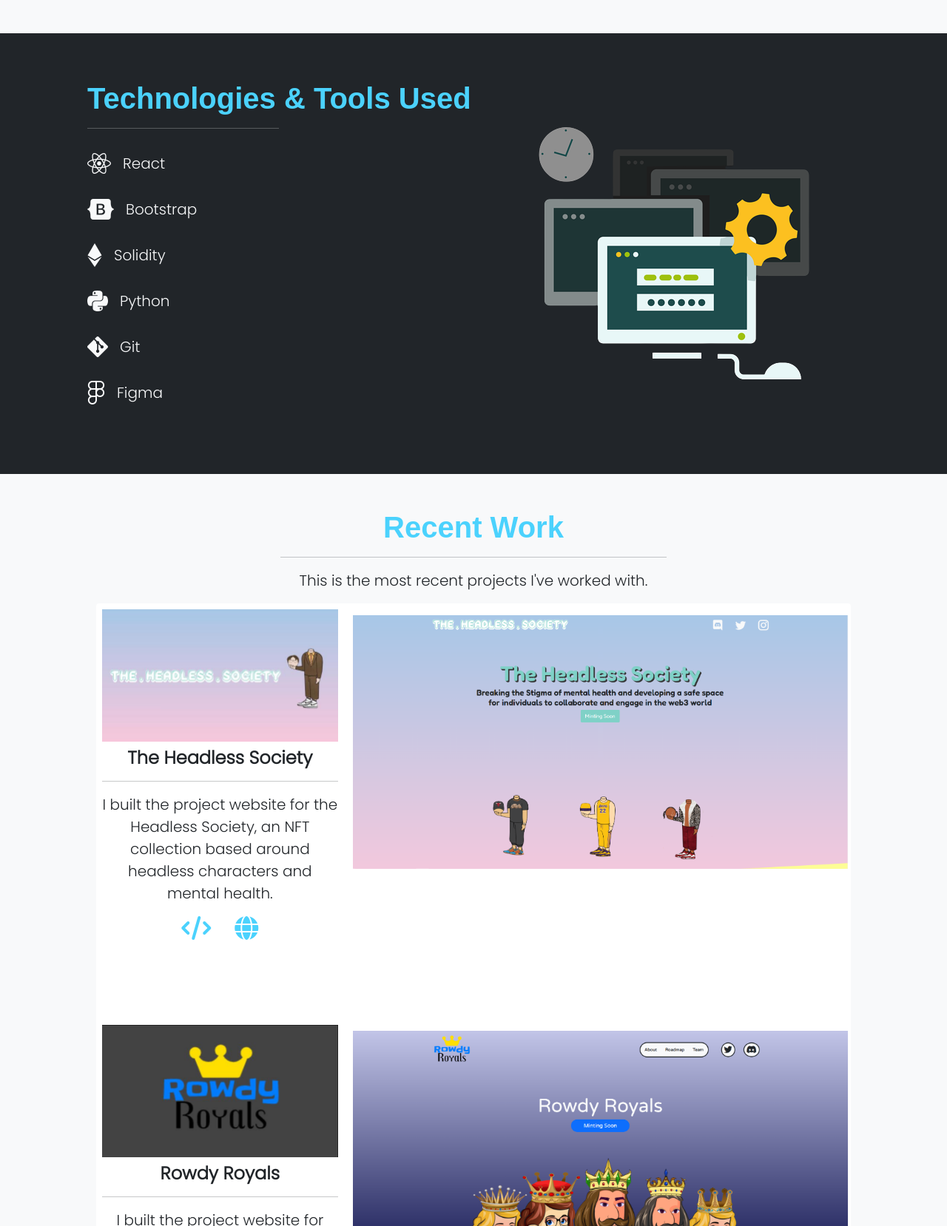
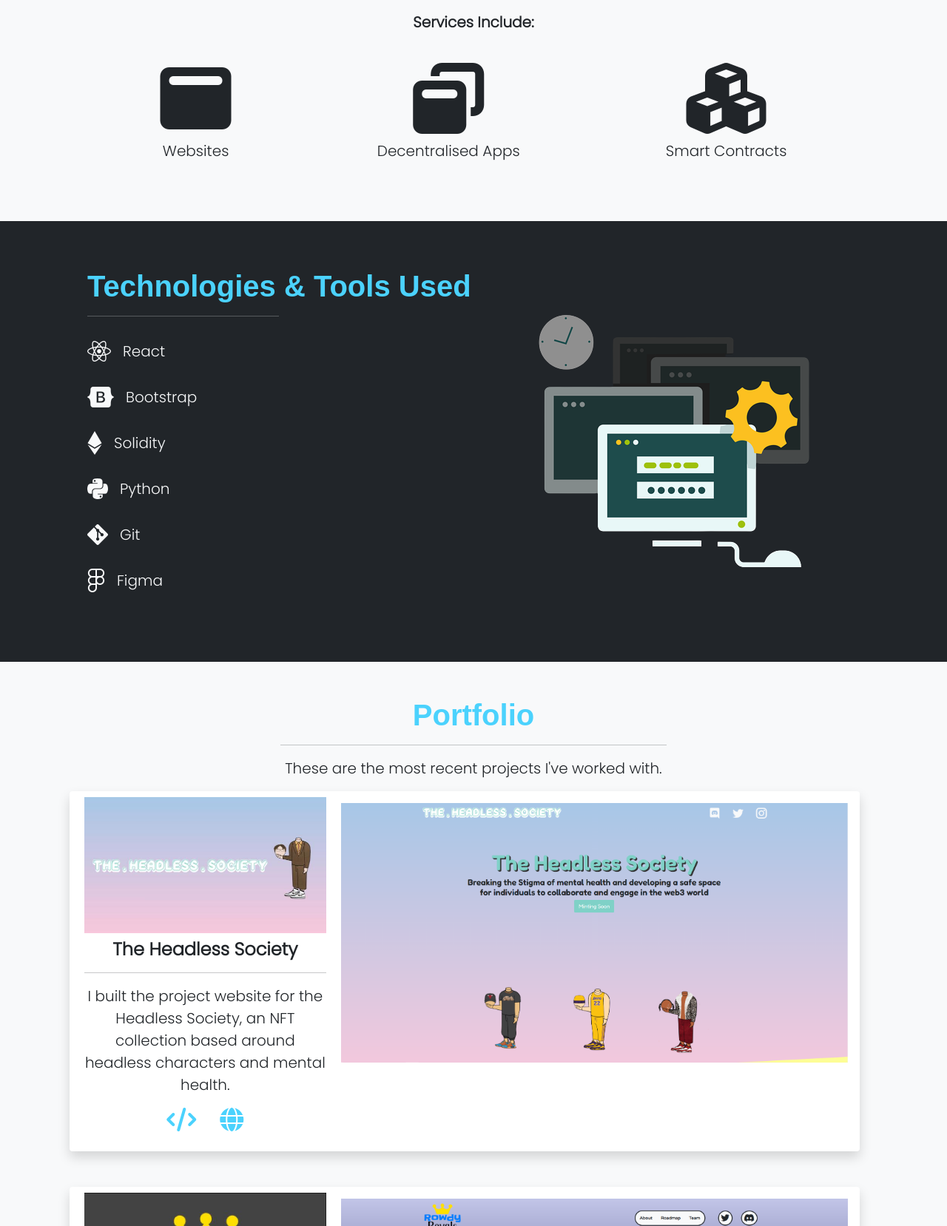
Before and after one commit to Johnnyftb/web3-portfolio, a plain HTML site: page index.html in a window 1280 px wide. Shown: the part 1142-2800 px from the top of the page at 74% size. Drawn offline with nearby package versions, Linux system fonts and the light colour scheme; a web font is replaced by a local one.

Commit message:
Updated Website

```diff
--- a/index.html
+++ b/index.html
@@ -48,10 +48,10 @@
         <div class="container px-4 text-light d-flex flex-lg-row flex-column justify-content-lg-between align-items-center text-poppins p-5">
             <div class="text-lg-start text-center">
                 <h1 class="fw-bold display-5 text-dark text-baloo">Hello, I'm bakerboy</h1>
-                <h4 class="mb-4">Web3 Front-end Developer</h4>
+                <h4 class="mb-4">Web3 Developer</h4>
                 <hr class="w-50 mx-lg-0 mx-auto">
                 <p class="lead w-75 mx-lg-0 mx-auto">The web3 space provides us with exciting and new opportunities to build and innovate.</p>
-                <p class="lead w-75 my-4 mx-lg-0 mx-auto">I build front-end mediums for companies and projects looking to utilize web3 technologies to create true value and real change.</p>
+                <p class="lead w-75 my-4 mx-lg-0 mx-auto">I build full-stack web applications for companies and projects looking to utilize web3 technologies to create true value and real change.</p>
                 <button class="btn px-4 text-light bg-dark" data-bs-toggle="modal" data-bs-target="#contact">Contact Me <i class="fa fa-arrow-right ms-2"></i></button>
             </div>
             <img src="images/breadman.png" alt="" class="img-fluid">
@@ -60,15 +60,31 @@
 
     <!-- About -->
     <section class="about bg-light">
-        <div class="container p-5 text-dark d-flex flex-lg-row flex-column justify-content-between align-items-center text-poppins">
+        <div class="container p-5 text-dark text-poppins">
+            <div class="d-flex flex-lg-row flex-column justify-content-between align-items-center">
                 <img src="/images/myphoto.jpg" alt="" id="my-photo" class="img-fluid rounded-circle mb-4 mb-lg-0">
                 <div class="desc text-center text-lg-start">
                     <h3 class="fs-1 fw-bold text-blue text-baloo">About me</h3>
                     <hr class="w-50 mx-lg-0 mx-auto">
-                <p class="lead mx-auto mx-lg-0">My real name is John. I'm a young, self-taught web developer based in Queensland, Australia. I love building front-end mediums through code and value simple, clean and responsive designs.</p>
+                    <p class="lead mx-auto mx-lg-0">My real name is John. I'm a young, self-taught web developer based in Queensland, Australia. I love building web applications through code.</p>
                     <p class="lead mt-5 mx-auto mx-lg-0">I'm also a striving entrepreneur who's heavily involved in the web3 space. Utilizing its innovations, I aim to build and collaborate with others in the space to create true value and real change.</p>
                 </div>
-
+            </div>
+            <p class="lead fw-bold text-center mt-5">Services Include:</p>
+            <div class="d-flex flex-column flex-lg-row justify-content-lg-around justify-content-center align-items-center mt-4">
+                <div class="d-flex flex-column align-items-center m-3">
+                    <i class="fa fa-window-maximize fa-6x"></i>
+                    <p class="lead mt-2">Websites</p>
+                </div>
+                <div class="d-flex flex-column align-items-center m-3">
+                    <i class="fa fa-window-restore fa-6x"></i>
+                    <p class="lead mt-2">Decentralised Apps</p>
+                </div>
+                <div class="d-flex flex-column align-items-center m-3">
+                    <i class="fa fa-cubes fa-6x"></i>
+                    <p class="lead mt-2">Smart Contracts</p>
+                </div>
+            </div>
         </div>
     </section>
 
@@ -109,17 +125,16 @@
         </div>
     </section>
 
-    <!-- Recent Work -->
+    <!-- Portfolio -->
     <section class="work bg-light">
         <div class="container text-dark text-center text-poppins p-5">
-            <h3 class="fs-1 fw-bold text-blue text-baloo">Recent Work</h3>
+            <h3 class="fs-1 fw-bold text-blue text-baloo">Portfolio</h3>
             <hr class="w-50 mx-auto">
-            <p class="lead">This is the most recent projects I've worked with.</p>
-            <div class="container d-flex flex-column">
-                <div class="bg-white rounded text-dark p-2">
+            <p class="lead">These are the most recent projects I've worked with.</p>
             <div class="row">
+                <div class="row bg-white rounded text-dark p-2 mb-4 shadow">
                     <!-- Headless Society -->
-                        <div class="col-12 col-xl-4 mb-5">
+                    <div class="col-12 col-xl-4">
                         <img src="images/headless-society-banner.jpg" alt="" class="img-fluid">
                         <h4 class="fw-bold text-dark my-2">The Headless Society</h4>
                         <hr>
@@ -137,12 +152,13 @@
                             </li>
                         </ul>
                     </div>
-                        <div class="col-8 p-2 d-none d-xl-block mb-5">
+                    <div class="col-8 p-2 d-none d-xl-block">
                         <img src="images/headless_society_desktop.PNG" alt="" class="img-fluid">
                     </div>
-
+                </div>
+                <div class="row bg-white rounded text-dark p-2 my-4 shadow">
                     <!-- Rowdy Royals -->
-                        <div class="col-12 col-xl-4 my-5">
+                    <div class="col-12 col-xl-4">
                         <img src="images/rowdy-royals-banner.jpg" alt="" class="img-fluid">
                         <h4 class="fw-bold text-dark my-2">Rowdy Royals</h4>
                         <hr>
@@ -150,12 +166,18 @@
                         <ul class="d-flex justify-content-center list-unstyled">
                         </ul>
                     </div>
-                        <div class="col-8 p-2 d-none d-xl-block my-5">
+                    <div class="col-8 p-2 d-none d-xl-block">
                         <img src="images/rowdy-royals-desktop.PNG" alt="" class="img-fluid">
                     </div>
                 </div>
             </div>
-            </div>
+            <p class="lead text-center mt-4">View all my work and projects on my GitHub!</p>
+            <a class="text-decoration-none" href="https://github.com/Johnnyftb">
+                <button class="btn px-5 rounded-pill bg-blue text-light fw-bold d-flex flex-row mx-auto pt-3">
+                    <i class="fab fa-github fa-2x"></i>
+                    <p class="fw-bold lead mt-1 ms-2">Visit my GitHub</p>
+                </button>
+            </a>
         </div>
     </section>
 
```
Lines whose indentation alone changed are shown as unchanged.
